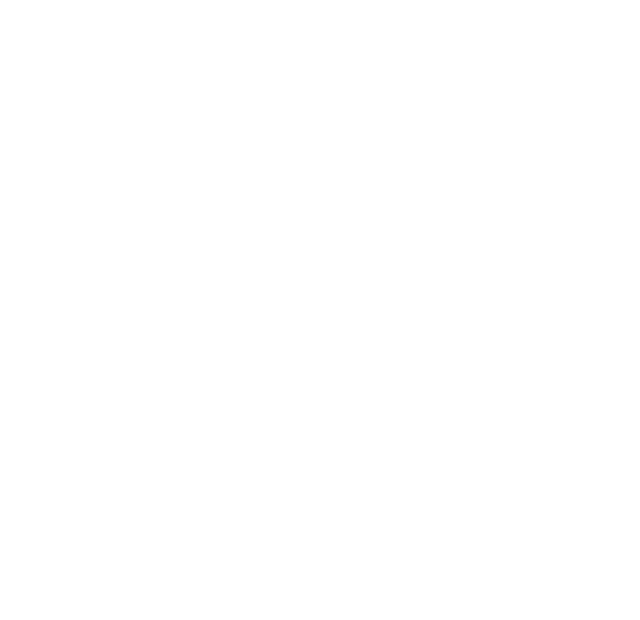
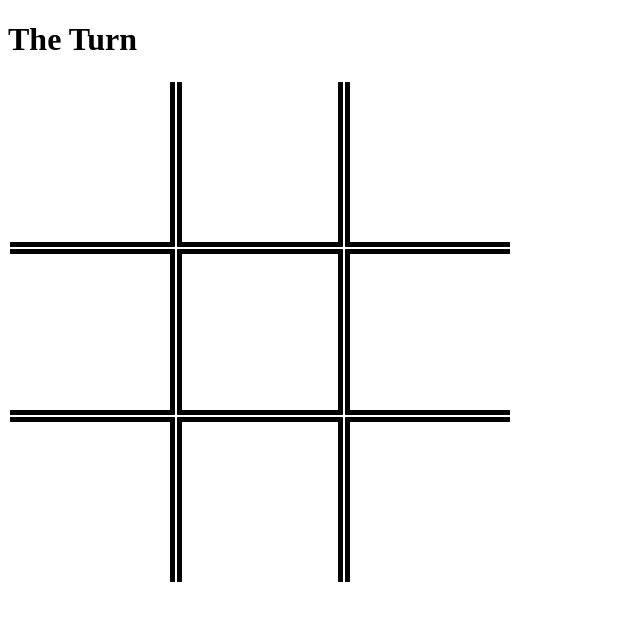
Before and after one commit to Matt-cmd8765/js_tic_tac_toe, a plain HTML site: page index.html in a window 1280 px wide. Shown: the whole page, without its empty margins (0-640 px from the left). Drawn offline with Linux system fonts and the light colour scheme.

Commit message:
Make board on html and css

```diff
--- a/index.html
+++ b/index.html
@@ -3,9 +3,24 @@
 <head>
     <meta charset="UTF-8">
     <meta name="viewport" content="width=device-width, initial-scale=1.0">
-    <title>Document</title>
+    <link rel="stylesheet" href="style.css">
+    <title>Tic-Tac-Toe</title>
 </head>
 <body>
+    <div class="container">
+        <h1 class="turn">The Turn</h1>
+        <div class="board">
+            <div id="squaretopleft"></div>
+            <div id="squaretopmiddle"></div>
+            <div id="squaretopright"></div>
+            <div id="squaremiddleleft"></div>
+            <div id="squaremiddle"></div>
+            <div id="squaremiddleright"></div>
+            <div id="squarebottomleft"></div>
+            <div id="squarebottommiddle"></div>
+            <div id="squarebottomright"></div>
+        </div>
+    </div>
     <script src="game.js"></script>
 </body>
 </html>
--- a/style.css
+++ b/style.css
@@ -0,0 +1,57 @@
+.board {
+  display: grid;
+  height: 500px;
+  width: 500px;
+  grid-template-columns: repeat(3, 1fr);
+  grid-template-rows: repeat(3, 1fr);
+  gap: 2px;
+  padding: 2px;
+}
+
+#squaretopleft {
+  border-bottom: 5px solid black;
+  border-right: 5px solid black;
+}
+
+#squaretopmiddle {
+  border-bottom: 5px solid black;
+  border-right: 5px solid black;
+  border-left: 5px solid black;
+}
+
+#squaretopright {
+  border-bottom: 5px solid black;
+  border-left: 5px solid black;
+}
+
+#squaremiddleleft {
+  border-top: 5px solid black;
+  border-right: 5px solid black;
+  border-bottom: 5px solid black;
+}
+
+#squaremiddle {
+  border: 5px solid black;
+}
+
+#squaremiddleright {
+  border-top: 5px solid black;
+  border-left: 5px solid black;
+  border-bottom: 5px solid black;
+}
+
+#squarebottomleft {
+  border-top: 5px solid black;
+  border-right: 5px solid black;
+}
+
+#squarebottommiddle {
+  border-top: 5px solid black;
+  border-right: 5px solid black;
+  border-left: 5px solid black;
+}
+
+#squarebottomright {
+  border-top: 5px solid black;
+  border-left: 5px solid black;
+}
```
Also changed, not shown: game.js (+24 -3 lines).
